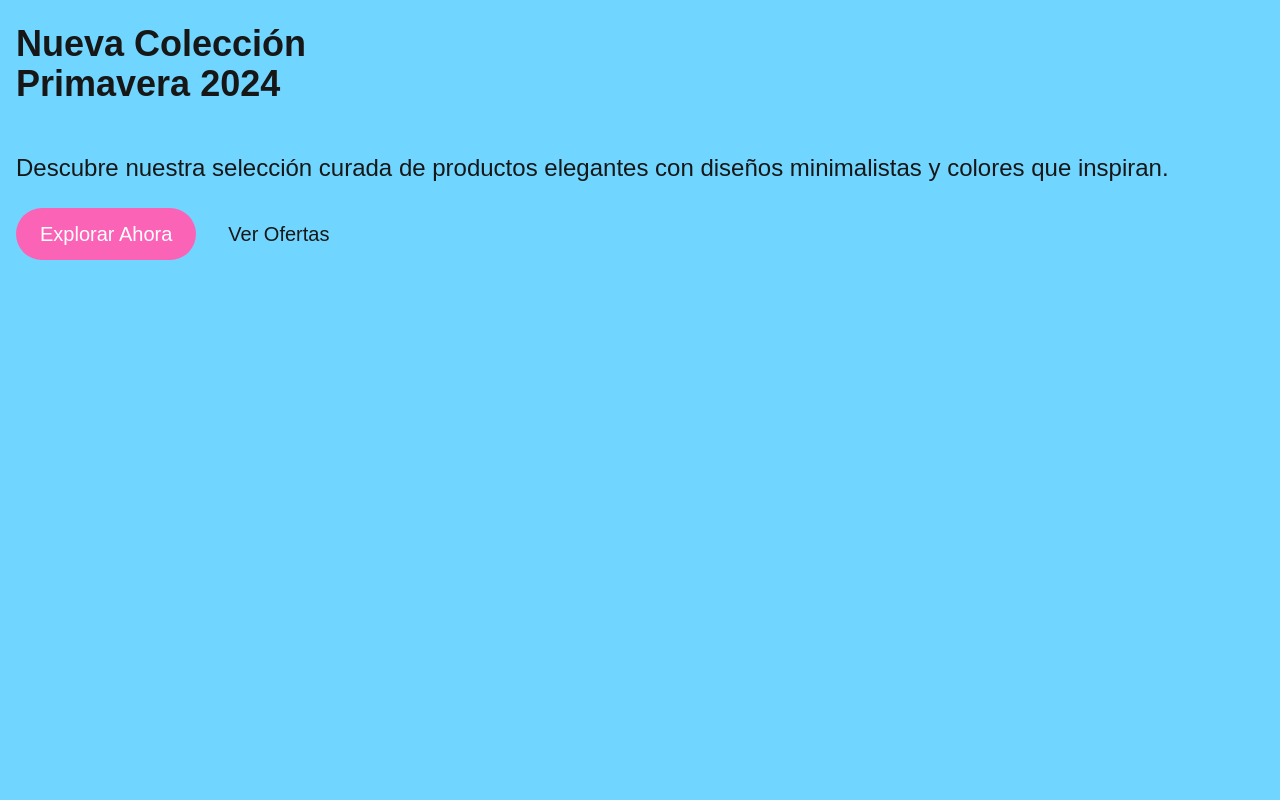
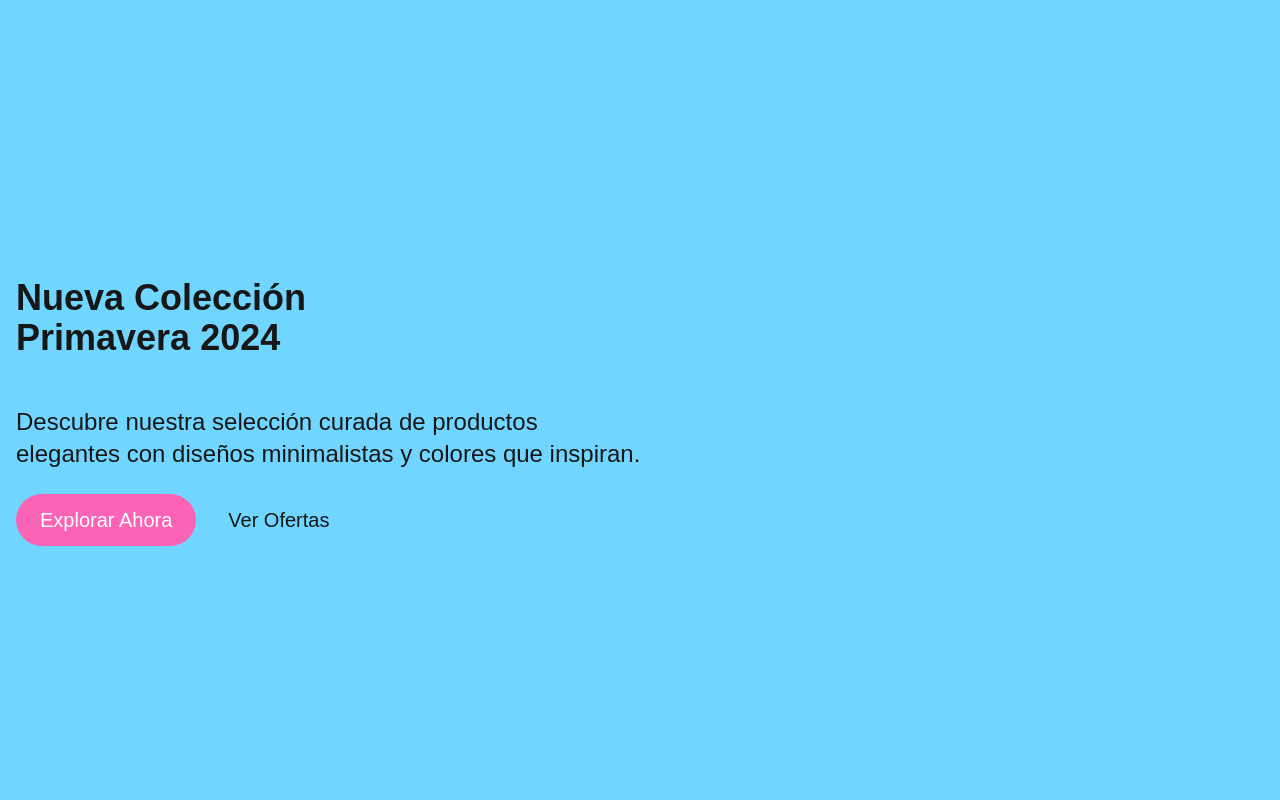
Before and after one commit to RaphaelTheStegosaurus/Ecommerce-01, a Next.js app: page / in a window 1280 px wide. Shown: the top 800 px of the page. Built offline with nearby package versions, Linux system fonts and the light colour scheme.

Commit message:
Adding Style on Header from homepage

```diff
--- a/app/page.tsx
+++ b/app/page.tsx
@@ -1,12 +1,12 @@
 export default function Home() {
   return (
     <>
-      <header className="pl-4 min-h-screen flex flex-col">
+      <header className="pl-4 min-h-screen flex flex-col justify-center">
         <h1 className=" py-6 text-4xl flex flex-col font-extrabold">
           Nueva Colección
           <span className="">Primavera 2024</span>
         </h1>
-        <p className="my-6 font-light text-2xl">
+        <p className="md:w-1/2 w-full my-6 font-light text-2xl">
           Descubre nuestra selección curada de productos elegantes con diseños
           minimalistas y colores que inspiran.
         </p>
```
